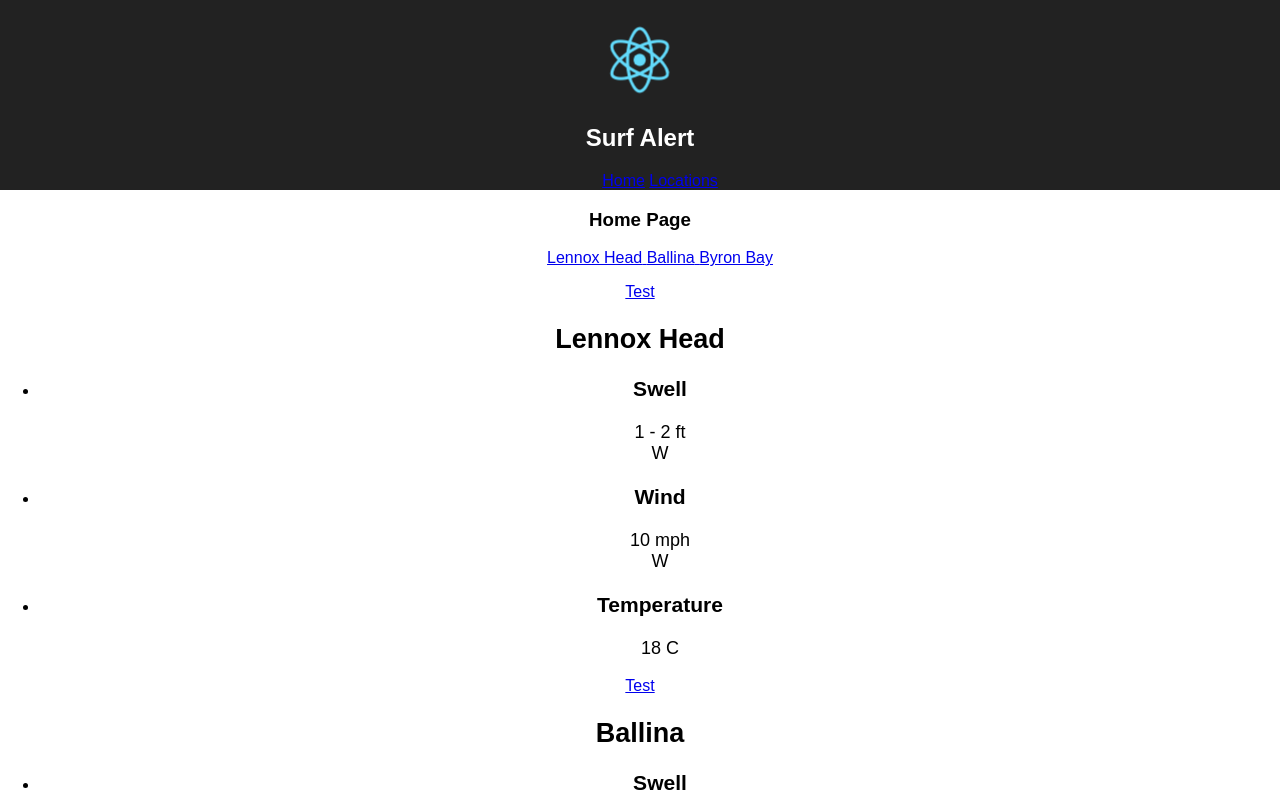
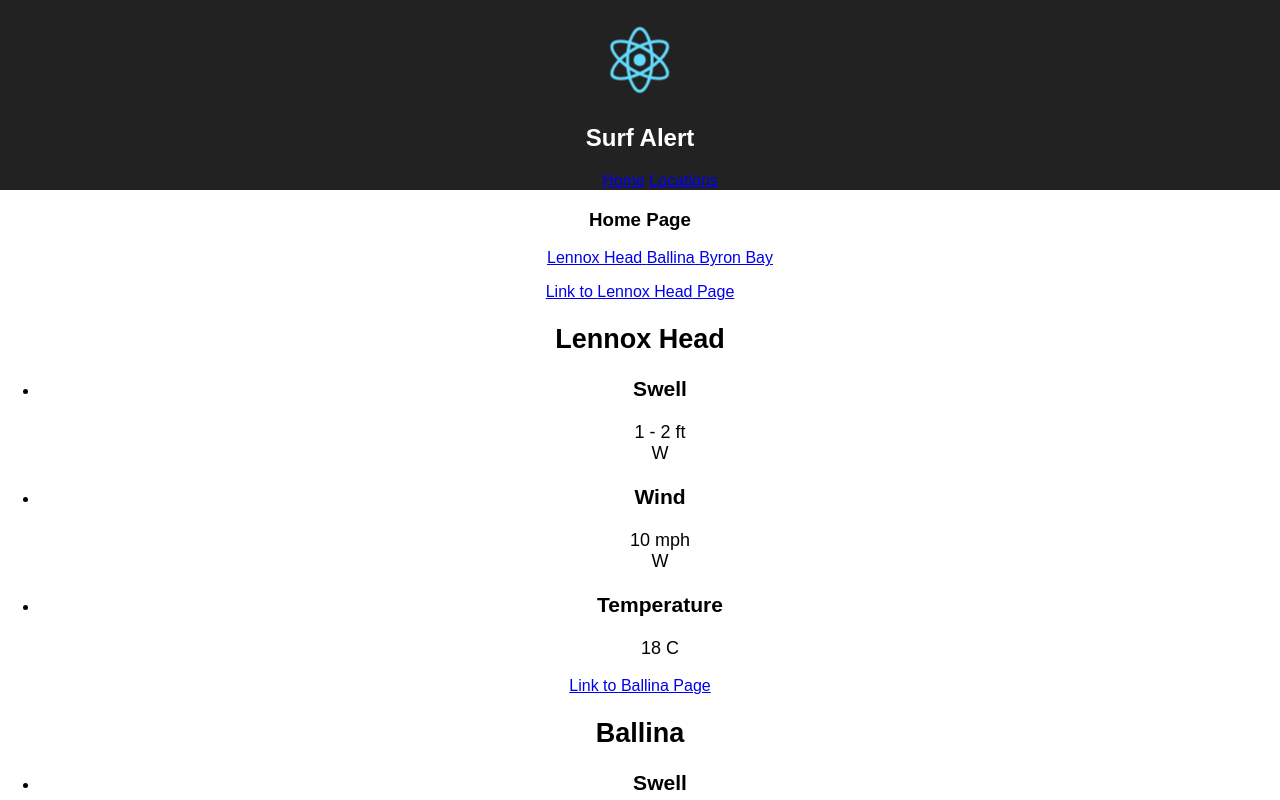
Before and after one commit to Meatuus/surf-report, a React (Create React App) app: page / in a window 1280 px wide. Shown: the top 800 px of the page. Built offline with nearby package versions, Linux system fonts and the light colour scheme; the HTML template or start-up script is replaced by a standard one.

Commit message:
fix link to have regrex path

```diff
--- a/src/components/ConditionReport.js
+++ b/src/components/ConditionReport.js
@@ -12,11 +12,10 @@ const ConditionReport = props => (
   <div>
 
     <div>
-      <Link to={`/locations/${props.location}`}>
-        Test
+      <Link to={`/location/${props.location.replace(/ /g,'')}`}>
+        Link to {props.location} Page
       </Link>
 
-      <Route path={`/locations/${props.location}`} component={Location} />
     </div>
     <div className="App-intro">
       <h2>{props.location}</h2>
```
